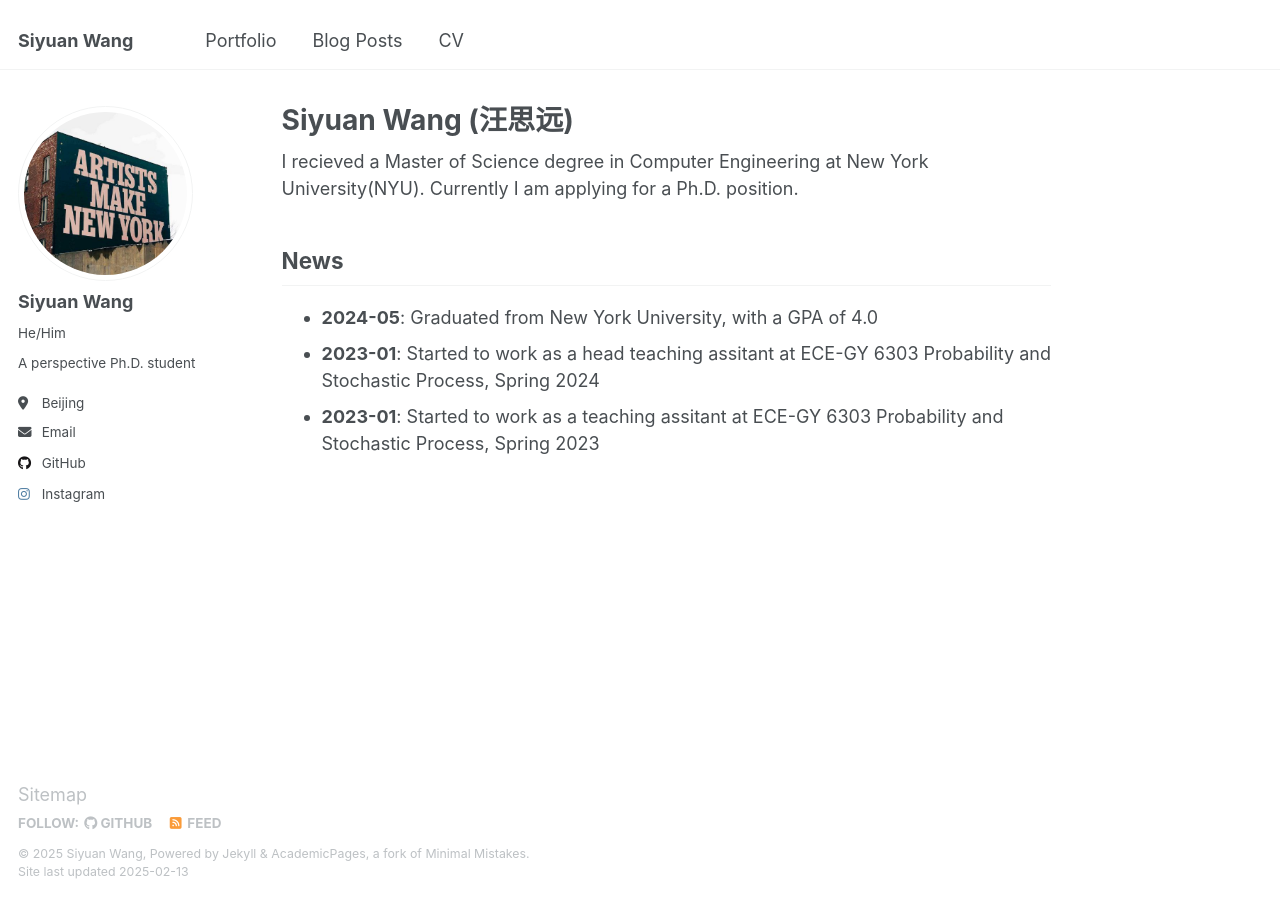
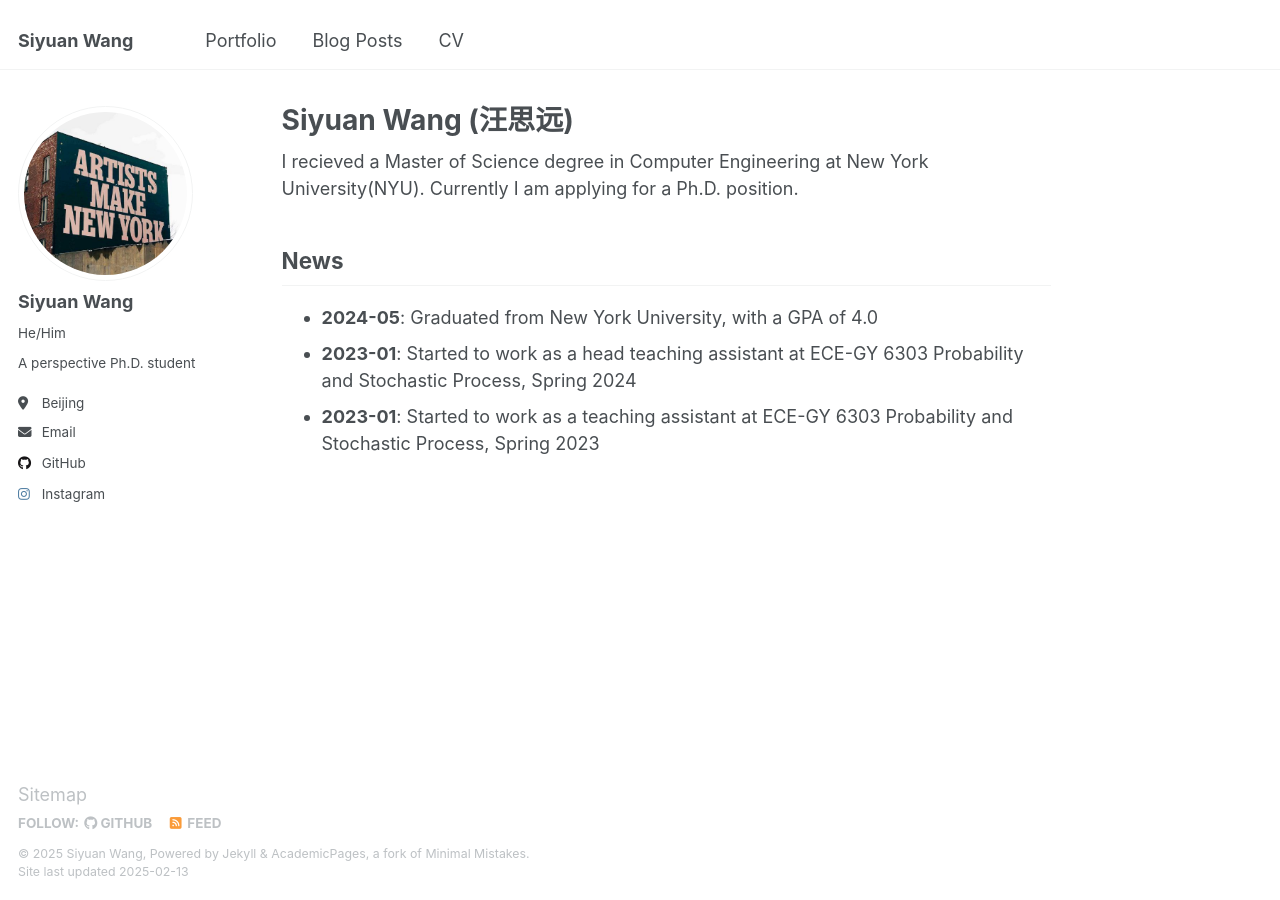
Before and after one commit to wangsy1999/wangsy1999.github.io, a Jekyll site: the page built from _pages/about.md, in a window 1280 px wide. Built offline with Jekyll 4.4.1, drawn with Linux system fonts in a browser that asks for light colours.

Commit message:
Update about.md

```diff
--- a/_pages/about.md
+++ b/_pages/about.md
@@ -12,8 +12,8 @@ I recieved a Master of Science degree in Computer Engineering at New York Univer
 ## News
 
 - **2024-05**: Graduated from New York University, with a GPA of 4.0
-- **2023-01**: Started to work as a head teaching assitant at ECE-GY 6303 Probability and Stochastic Process, Spring 2024
-- **2023-01**: Started to work as a teaching assitant at ECE-GY 6303 Probability and Stochastic Process, Spring 2023
+- **2023-01**: Started to work as a head teaching assistant at ECE-GY 6303 Probability and Stochastic Process, Spring 2024
+- **2023-01**: Started to work as a teaching assistant at ECE-GY 6303 Probability and Stochastic Process, Spring 2023
 
 
 <!--
```
